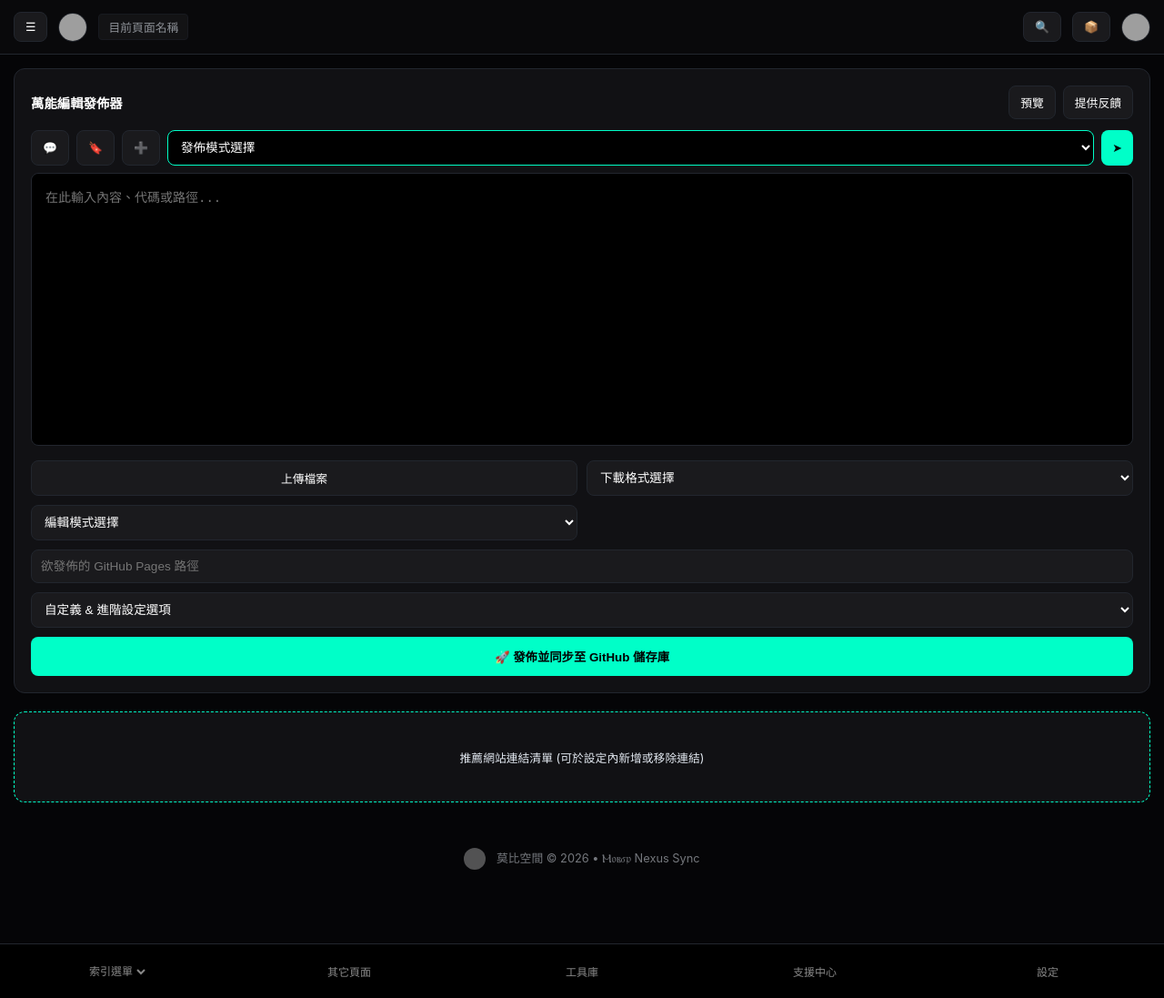
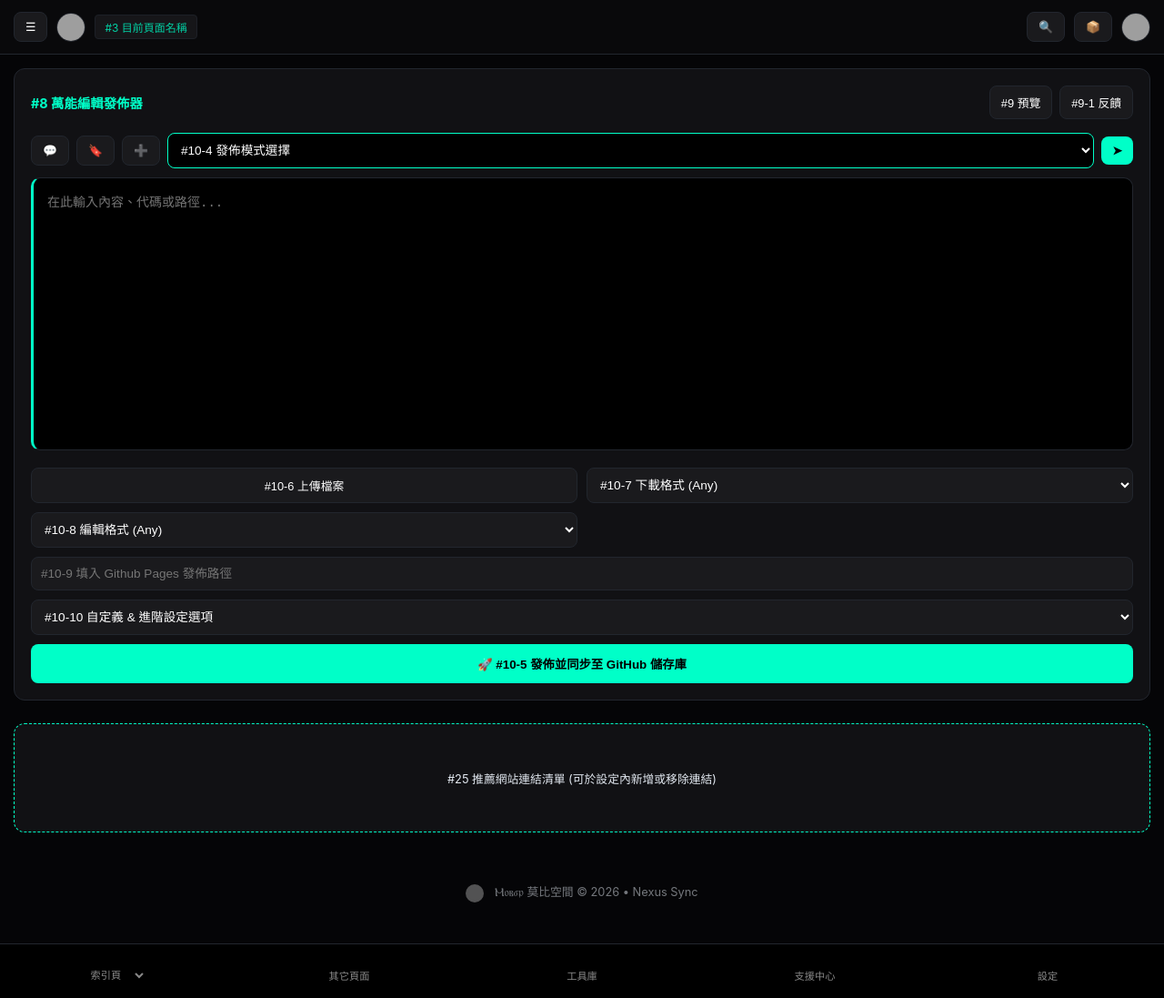
Before and after one commit to mobsp/mobsp.github.io, a Jekyll site: the page app/index.html, which Jekyll copies as it is, in a window 1280 px wide. Shown: the whole page at 91% size. Built offline with Jekyll 4.4.1, drawn with Linux system fonts in a browser that asks for light colours; grey boxes are pictures that could not be loaded.

Commit message:
更新 index.html

```diff
--- a/app/index.html
+++ b/app/index.html
@@ -8,7 +8,7 @@
     <title>Ⲙ𝔬ⲃⳝ𝔭 Nexus Sync</title>
 
     <style>
-        /* --- 基礎變數與 iOS 適配 --- */
+        /* --- 1. CSS 變數與基礎設定 --- */
         :root {
             --bg: #050507;
             --card: #111114;
@@ -27,10 +27,11 @@
             margin: 0; padding: 0; height: 100%; width: 100%;
             background: var(--bg); color: var(--text);
             font-family: -apple-system, BlinkMacSystemFont, "Segoe UI", Roboto, sans-serif;
-            overflow: hidden; /* 禁止全域縮放與非必要滑動 */
+            overflow: hidden; /* 防止全域滑動與縮放 */
+            touch-action: manipulation;
         }
 
-        /* --- 佈局架構 --- */
+        /* --- 2. 佈局架構 (固定頁首頁尾) --- */
         #nexus-app {
             display: grid;
             grid-template-rows: calc(var(--header-h) + var(--safe-top)) 1fr calc(var(--footer-h) + var(--safe-bottom));
@@ -47,88 +48,87 @@
             z-index: 1000;
         }
 
-        .header-left, .header-right { display: flex; align-items: center; gap: 12px; }
+        .header-left, .header-right { display: flex; align-items: center; gap: 10px; }
         .brand-logo { width: 32px; height: 32px; border-radius: 50%; cursor: pointer; border: 1px solid var(--border); transition: 0.3s; }
-        .brand-logo:hover { border-color: var(--accent); transform: scale(1.05); }
-        .breadcrumb { font-size: 0.8rem; opacity: 0.6; background: #1a1a1d; padding: 4px 10px; border-radius: 4px; border: 1px solid var(--border); }
+        .brand-logo:active { transform: scale(0.9); }
+        .breadcrumb { font-size: 0.75rem; opacity: 0.8; background: #1a1a1d; padding: 4px 10px; border-radius: 4px; border: 1px solid var(--border); color: var(--accent); }
 
-        /* 中間主要滾動區 */
+        /* 中間滾動區 */
         .mobi-main {
             overflow-y: auto; overflow-x: hidden;
             padding: 15px;
             -webkit-overflow-scrolling: touch;
         }
 
-        /* --- 編輯器模組 (8-10) --- */
+        /* --- 3. 編輯器模組 (8-10) --- */
         .universal-editor {
             background: var(--card); border: 1px solid var(--border);
-            border-radius: 12px; padding: 18px; margin-bottom: 20px;
+            border-radius: 12px; padding: 18px; margin-bottom: 25px;
         }
 
-        .module-header { display: flex; justify-content: space-between; align-items: center; margin-bottom: 12px; }
-        .module-title { font-weight: bold; font-size: 0.9rem; color: #fff; }
+        .module-header { display: flex; justify-content: space-between; align-items: center; margin-bottom: 15px; }
+        .module-title { font-weight: bold; font-size: 0.9rem; color: var(--accent); }
 
-        .toolbar-top { display: flex; gap: 8px; overflow-x: auto; padding-bottom: 8px; }
+        .toolbar-top { display: flex; gap: 8px; overflow-x: auto; padding-bottom: 10px; align-items: center; }
         .tool-btn {
             background: #1a1a1d; border: 1px solid var(--border); color: #fff;
             padding: 8px 12px; border-radius: 8px; font-size: 0.8rem; cursor: pointer;
             display: flex; align-items: center; justify-content: center; transition: 0.2s;
         }
-        .tool-btn:hover { border-color: var(--accent); color: var(--accent); }
+        .tool-btn:hover { border-color: var(--accent); }
 
         textarea {
             width: 100%; height: 300px; background: #000; color: var(--accent);
-            border: 1px solid var(--border); border-radius: 8px; padding: 15px;
+            border: 1px solid var(--border); border-radius: 10px; padding: 15px;
             font-family: 'Fira Code', monospace; font-size: 14px; outline: none; resize: none;
+            border-left: 3px solid var(--accent);
         }
 
         #preview-area {
             width: 100%; min-height: 300px; background: #08080a;
-            border: 1px solid var(--accent); border-radius: 8px; padding: 15px;
-            overflow-y: auto;
+            border: 1px solid var(--accent); border-radius: 10px; padding: 15px;
+            overflow-y: auto; color: #fff;
         }
 
-        .editor-footer-controls { display: grid; grid-template-columns: 1fr 1fr; gap: 10px; margin-top: 12px; }
+        .editor-footer-controls { display: grid; grid-template-columns: 1fr 1fr; gap: 10px; margin-top: 15px; }
         .full-width { grid-column: span 2; }
 
         input, select {
             background: #1a1a1d; border: 1px solid var(--border); color: #fff;
             padding: 10px; border-radius: 8px; outline: none; font-size: 0.85rem; width: 100%;
         }
-        input:focus, select:focus { border-color: var(--accent); }
 
         .btn-publish {
-            background: var(--accent); color: #000; font-weight: bold; border: none;
+            background: var(--accent); color: #000; font-weight: 900; border: none;
             padding: 12px; border-radius: 8px; cursor: pointer; transition: 0.3s;
             display: flex; align-items: center; justify-content: center; gap: 8px;
         }
-        .btn-publish:active { transform: scale(0.98); opacity: 0.9; }
 
-        /* --- 動態表格列表 (11-24) --- */
+        /* --- 4. 動態表格列表 (11-24) --- */
         .asset-section { margin-bottom: 25px; }
-        .section-header { display: flex; justify-content: space-between; align-items: center; margin-bottom: 10px; }
-        .list-name { font-size: 0.9rem; font-weight: bold; color: var(--text); border-left: 3px solid var(--accent); padding-left: 10px; }
-        .list-actions { font-size: 0.75rem; color: var(--accent); display: flex; gap: 12px; cursor: pointer; }
+        .section-header { display: flex; justify-content: space-between; align-items: center; margin-bottom: 10px; border-left: 4px solid var(--accent); padding-left: 12px; }
+        .list-name { font-size: 0.9rem; font-weight: bold; color: #fff; }
+        .list-actions { font-size: 0.75rem; color: var(--accent); display: flex; gap: 10px; cursor: pointer; }
 
         .table-body {
             background: var(--card); border: 1px solid var(--border);
-            border-radius: 12px; min-height: 100px; padding: 20px;
+            border-radius: 12px; min-height: 120px; padding: 15px;
             display: flex; align-items: center; justify-content: center;
-            color: #444; font-size: 0.8rem;
+            color: #555; font-size: 0.8rem;
         }
 
-        /* --- 底部導覽列 --- */
+        /* --- 5. 底部導覽列 --- */
         .mobi-footer {
             display: grid; grid-template-columns: repeat(5, 1fr);
             background: #000; border-top: 1px solid var(--border);
             padding-bottom: var(--safe-bottom);
         }
-        .nav-item { display: flex; flex-direction: column; align-items: center; justify-content: center; font-size: 0.75rem; color: #888; cursor: pointer; }
-        .nav-item:hover, .nav-item.active { color: var(--accent); }
+        .nav-item { display: flex; flex-direction: column; align-items: center; justify-content: center; font-size: 0.7rem; color: #888; cursor: pointer; padding-top: 8px; }
+        .nav-item:hover, .nav-active { color: var(--accent); }
 
-        /* --- 通用元件 --- */
+        /* 通用元件 */
         .hidden { display: none !important; }
-        .icon-svg { width: 20px; height: 20px; fill: currentColor; }
+        .icon-svg { width: 18px; height: 18px; fill: currentColor; }
     </style>
 </head>
 <body>
@@ -136,9 +136,9 @@
 <div id="nexus-app">
     <header class="mobi-header">
         <div class="header-left">
-            <div id="hamburger" class="tool-btn">☰</div>
-            <img src="https://github.com/mobsp.png" class="brand-logo" title="回首頁" onclick="location.reload()">
-            <span class="breadcrumb" id="page-name-display">目前頁面名稱</span>
+            <div id="hamburger" class="tool-btn" onclick="Nexus.modal('側邊導覽')">☰</div>
+            <img src="https://github.com/mobsp.png" class="brand-logo" onclick="location.reload()" title="回首頁">
+            <span class="breadcrumb" id="page-name">#3 目前頁面名稱</span>
         </div>
         <div class="header-right">
             <div class="tool-btn">🔍</div>
@@ -150,10 +150,10 @@
     <main class="mobi-main">
         <section class="universal-editor">
             <div class="module-header">
-                <span class="module-title">萬能編輯發佈器</span>
+                <span class="module-title">#8 萬能編輯發佈器</span>
                 <div style="display:flex; gap:8px;">
-                    <button class="tool-btn" onclick="Nexus.togglePreview()">預覽</button>
-                    <button class="tool-btn" onclick="Nexus.feedback()">提供反饋</button>
+                    <button class="tool-btn" onclick="Nexus.togglePreview()">#9 預覽</button>
+                    <button class="tool-btn" onclick="Nexus.feedback()">#9-1 反饋</button>
                 </div>
             </div>
 
@@ -163,12 +163,12 @@
                     <button class="tool-btn" onclick="Nexus.modal('範本庫')" title="範本庫">🔖</button>
                     <button class="tool-btn" title="插入項目">➕</button>
                     <select id="pub-mode" style="flex:1; border-color:var(--accent); background: #000;">
-                        <option>發佈模式選擇</option>
+                        <option>#10-4 發佈模式選擇</option>
                         <option>編輯/同步模式</option>
                         <option>新增資產</option>
                         <option>移除路徑</option>
                     </select>
-                    <button class="tool-btn" style="background:var(--accent); color:#000; border:none;" title="發送">➤</button>
+                    <button class="tool-btn" style="background:var(--accent); color:#000; border:none; font-weight:bold;" title="發送">➤</button>
                 </div>
 
                 <div id="editor-container">
@@ -177,16 +177,16 @@
                 </div>
 
                 <div class="editor-footer-controls">
-                    <button class="tool-btn" onclick="document.getElementById('upload').click()">上傳檔案</button>
+                    <button class="tool-btn" onclick="document.getElementById('upload').click()">#10-6 上傳檔案</button>
                     <input type="file" id="upload" class="hidden">
 
-                    <select><option>下載格式選擇</option></select>
-                    <select><option>編輯模式選擇</option></select>
-                    <input type="text" placeholder="欲發佈的 GitHub Pages 路徑" class="full-width">
-                    <select class="full-width"><option>自定義 & 進階設定選項</option></select>
+                    <select><option>#10-7 下載格式 (Any)</option></select>
+                    <select><option>#10-8 編輯格式 (Any)</option></select>
+                    <input type="text" placeholder="#10-9 填入 Github Pages 發佈路徑" class="full-width">
+                    <select class="full-width"><option>#10-10 自定義 & 進階設定選項</option></select>
 
                     <button class="btn-publish full-width" onclick="Nexus.publish()">
-                        🚀 發佈並同步至 GitHub 儲存庫
+                        🚀 #10-5 發佈並同步至 GitHub 儲存庫
                     </button>
                 </div>
             </div>
@@ -196,123 +196,96 @@
 
         <section class="asset-section">
             <div class="table-body" style="text-align:center; border: 1px dashed var(--accent); color:var(--text); cursor:pointer;">
-                推薦網站連結清單 (可於設定內新增或移除連結)
+                #25 推薦網站連結清單 (可於設定內新增或移除連結)
             </div>
         </section>
 
-        <footer style="text-align:center; padding: 25px 0; font-size: 0.8rem; opacity: 0.5;" onclick="location.href='https://github.com/mobsp'">
-            <img src="https://github.com/mobsp.png" style="width:24px; vertical-align:middle; border-radius:50%; margin-right:8px;">
-            莫比空間 © 2026 • Ⲙ𝔬ⲃⳝ𝔭 Nexus Sync
+        <footer style="text-align:center; padding: 30px 0; font-size: 0.8rem; opacity: 0.5;" onclick="location.href='https://github.com/mobsp'">
+            <img src="https://github.com/mobsp.png" style="width:20px; border-radius:50%; vertical-align:middle; margin-right:8px;">
+            Ⲙ𝔬ⲃⳝ𝔭 莫比空間 © 2026 • Nexus Sync
         </footer>
     </main>
 
     <nav class="mobi-footer">
         <div class="nav-item">
-            <select onchange="if(this.value) location.href=this.value" style="background:none; border:none; width:auto; padding:0; color:inherit; font-size: inherit; text-align-last: center;">
-                <option value="">索引選單</option>
+            <select onchange="if(this.value) location.href=this.value" style="background:none; border:none; width:auto; padding:0; color:inherit; font-size: 0.7rem;">
+                <option value="">索引頁</option>
                 <option value="#blog">部落格</option>
                 <option value="#music">音樂頻道</option>
                 <option value="#shorts">Shorts</option>
             </select>
         </div>
-        <div class="nav-item">其它頁面</div>
-        <div class="nav-item">工具庫</div>
-        <div class="nav-item">支援中心</div>
-        <div class="nav-item">設定</div>
+        <div class="nav-item" onclick="Nexus.toast('頁面設計中')">其它頁面</div>
+        <div class="nav-item" onclick="Nexus.modal('工具庫')">工具庫</div>
+        <div class="nav-item" onclick="Nexus.modal('支援中心')">支援中心</div>
+        <div class="nav-item" onclick="Nexus.modal('設定')">設定</div>
     </nav>
 </div>
 
 <div id="nexus-modal" class="hidden" style="position:fixed; inset:0; background:rgba(0,0,0,0.9); z-index:9999; padding:20px; display:flex; align-items:center; justify-content:center;">
-    <div id="modal-body" style="background:var(--card); width:100%; height:90%; border-radius:20px; padding:20px; position:relative; border: 1px solid var(--border);">
-        <button onclick="Nexus.closeModal()" style="position:absolute; right:15px; top:15px;" class="tool-btn">關閉</button>
-        <div id="modal-content" style="margin-top:40px; height: calc(100% - 50px); overflow-y:auto;"></div>
+    <div id="modal-body" style="background:var(--card); width:100%; height:85%; border-radius:20px; padding:20px; position:relative; border: 1px solid var(--border);">
+        <button onclick="Nexus.closeModal()" style="position:absolute; right:15px; top:15px;" class="tool-btn">✕</button>
+        <div id="modal-content" style="margin-top:30px; height: calc(100% - 40px); overflow-y:auto;"></div>
     </div>
 </div>
 
 <script>
     /* --- Nexus Engine 核心邏輯 --- */
     const Nexus = {
-        // --- [新增 Token 配置] ---
         config: {
-            tokens: TOKEN_ARRAY_PLACEHOLDER,
+            tokens: TOKEN_ARRAY_PLACEHOLDER, // 由 GitHub Action 自動填入
             currentTokenIndex: 0,
-            repo: "mobsp/mobsp.github.io"
+            repo: "mobsp/mobsp.github.io",
+            initialSnapshot: ""
         },
 
-        state: {
-            initialSnapshot: "", // 儲存最初讀取版本
-            isPreview: false
+        state: { isPreview: false },
+
+        init() {
+            console.log("Ⲙ𝔬ⲃⳝ𝔭 Nexus Sync Engine Loaded.");
+            this.renderAssetLists();
+            // 抓取最初內容作為 #5 預設備份檔
+            this.config.initialSnapshot = document.getElementById('main-editor').value;
+            this.loadThemeSvgs();
         },
 
-        init() {
-            console.log("Ⲙ𝔬ⲃⳝ𝔭 Nexus Sync Engine Started.");
-            this.renderAssetLists();
-            // 抓取最初讀取儲存庫檔案時 & 未做任何動作的內容版本
-            this.state.initialSnapshot = document.getElementById('main-editor').value;
-        },
-
-        // --- [新增 Token 輪替邏輯] ---
-        getValidToken() {
-            if (Array.isArray(this.config.tokens) && this.config.tokens.length > 0) {
-                return this.config.tokens[this.config.currentTokenIndex];
-            }
-            return null;
-        },
-
-        async fetchWithRotation(path) {
-            const token = this.getValidToken();
-            if (!token) return console.error("Tokens Not Found");
-
-            try {
-                const response = await fetch(`https://api.github.com/repos/${this.config.repo}/${path}`, {
-                    headers: { 'Authorization': `token ${token}` }
-                });
-
-                if (response.status === 403 && this.config.currentTokenIndex < this.config.tokens.length - 1) {
-                    this.config.currentTokenIndex++;
-                    return this.fetchWithRotation(path);
-                }
-                return await response.json();
-            } catch (e) { console.error(e); }
-        },
-
-        // 渲染所有表格清單 (11, 14, 17, 18, 19, 21, 23)
+        // 渲染 11/14/17/18/19/21/23 表格清單
         renderAssetLists() {
             const listConfigs = [
-                { title: "頁面&連結/路徑表格清單" },
-                { title: "檔案&路徑/連結表格清單" },
-                { title: "SVG&路徑連結表格清單" },
-                { title: "圖片&路徑連結表格清單" },
-                { title: "影片&連結/路徑表格清單" },
-                { title: "音樂&連結/路徑表格清單" },
-                { title: "文章列表表格清單" }
+                { id: 11, name: "頁面&連結/路徑表格清單" },
+                { id: 14, name: "檔案&路徑/連結表格清單" },
+                { id: 17, name: "SVG&路徑連結表格清單" },
+                { id: 18, name: "圖片&路徑連結表格清單" },
+                { id: 19, name: "影片&連結/路徑表格清單" },
+                { id: 21, name: "音樂&連結/路徑表格清單" },
+                { id: 23, name: "文章列表表格清單" }
             ];
 
             const container = document.getElementById('dynamic-sections');
             container.innerHTML = listConfigs.map(config => `
                 <section class="asset-section">
                     <div class="section-header">
-                        <span class="list-name">${config.title}</span>
+                        <span class="list-name">#${config.id} ${config.name}</span>
                         <div class="list-actions">
                             <span onclick="Nexus.toast('查看所有資產...')">View All</span>
-                            <span onclick="Nexus.toast('切換排序...')">排序 ⇅</span>
+                            <span onclick="Nexus.toast('排序中...')">排序 ⇵</span>
                         </div>
                     </div>
-                    <div class="table-body">
-                        正在通過 GitHub API 獲取數據...
+                    <div class="table-body" id="list-${config.id}">
+                        <div style="opacity:0.4">#${config.id + 2} 表格列表主體正在加載數據...</div>
                     </div>
                 </section>
             `).join('');
         },
 
-        // 預覽切換 (9)
+        // #9 預覽切換邏輯
         togglePreview() {
             const editor = document.getElementById('main-editor');
             const preview = document.getElementById('preview-area');
             this.state.isPreview = !this.state.isPreview;
 
             if (this.state.isPreview) {
-                preview.innerHTML = editor.value ? editor.value.replace(/\n/g, '<br>') : "無可預覽內容";
+                preview.innerHTML = editor.value ? editor.value.replace(/\n/g, '<br>') : "<p style='color:gray'>無內容可供預覽</p>";
                 editor.classList.add('hidden');
                 preview.classList.remove('hidden');
             } else {
@@ -321,43 +294,61 @@
             }
         },
 
-        // 資料備份與還原 (5)
+        // #5 資料備份與還原
         backup() {
             const current = document.getElementById('main-editor').value;
-            const choice = confirm("【資料備份中心】\n\n確定：還原至最初讀取版本\n取消：備份當前內容為最新基準點");
+            const choice = confirm("【備份管理員】\n\n確定：還原至最初讀取版本 (Initial Snapshot)\n取消：將目前內容儲存為手動備份點");
 
             if (choice) {
-                document.getElementById('main-editor').value = this.state.initialSnapshot;
+                document.getElementById('main-editor').value = this.config.initialSnapshot;
                 this.toast("已還原至最初原始版本");
             } else {
-                this.state.initialSnapshot = current;
-                this.toast("已成功手動備份當前版本");
+                this.config.initialSnapshot = current;
+                this.toast("已完成手動版本備份");
             }
         },
 
-        // 提供反饋 (9-1)
+        // #9-1 滿屏郵件反饋
         feedback() {
-            const subject = encodeURIComponent("Ⲙ𝔬ⲃⳝ𝔭 Nexus Sync 反饋");
-            const body = encodeURIComponent("請在此輸入您的建議...");
+            const subject = encodeURIComponent("Ⲙ𝔬ⲃⳝ𝔭 Nexus Sync 反饋建議");
+            const body = encodeURIComponent("長官您好，我有以下建議：\n\n");
             window.location.href = `mailto:mobsp@example.com?subject=${subject}&body=${body}`;
         },
 
-        publish() {
-            this.toast("🚀 正在觸發 GitHub Action 部署腳本...");
+        // 5-Token 自動輪替獲取數據
+        async fetchAPI(path) {
+            const token = this.config.tokens[this.config.currentTokenIndex];
+            try {
+                const res = await fetch(`https://api.github.com/repos/${this.config.repo}/${path}`, {
+                    headers: { 'Authorization': `token ${token}` }
+                });
+                if (res.status === 403 && this.config.currentTokenIndex < 4) {
+                    this.config.currentTokenIndex++;
+                    return this.fetchAPI(path);
+                }
+                return await res.json();
+            } catch (e) { console.error("Sync Error:", e); }
         },
 
-        // 彈窗系統
+        // SVG 自適應加載與處理
+        async loadThemeSvgs() {
+            console.log("正在從儲存庫同步適配 SVG 圖示...");
+            // 此處後續可接入特定 API 路徑
+        },
+
+        publish() {
+            this.toast("🚀 正在啟動 Github Action 進行全球發佈同步...");
+        },
+
         modal(title) {
             const m = document.getElementById('nexus-modal');
-            document.getElementById('modal-content').innerHTML = `<h2>${title}</h2><p>功能開發中，將與 GitHub 儲存庫同步...</p>`;
+            document.getElementById('modal-content').innerHTML = `<h3>${title}</h3><hr style="border-color:var(--border)"><p>此功能連結 GitHub API 數據中，請稍候...</p>`;
             m.classList.remove('hidden');
         },
         closeModal() { document.getElementById('nexus-modal').classList.add('hidden'); },
-
         toast(msg) { alert(msg); }
     };
 
-    // 啟動系統
     Nexus.init();
 </script>
 
```
